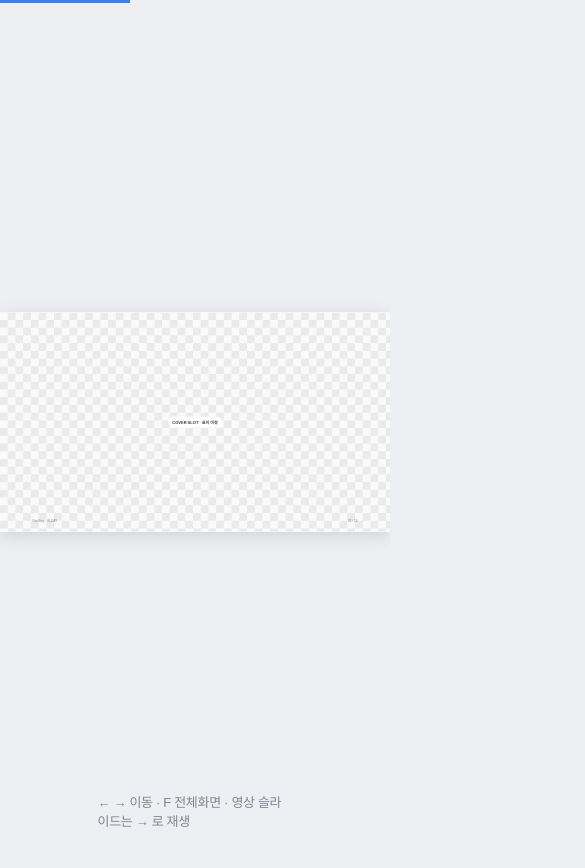
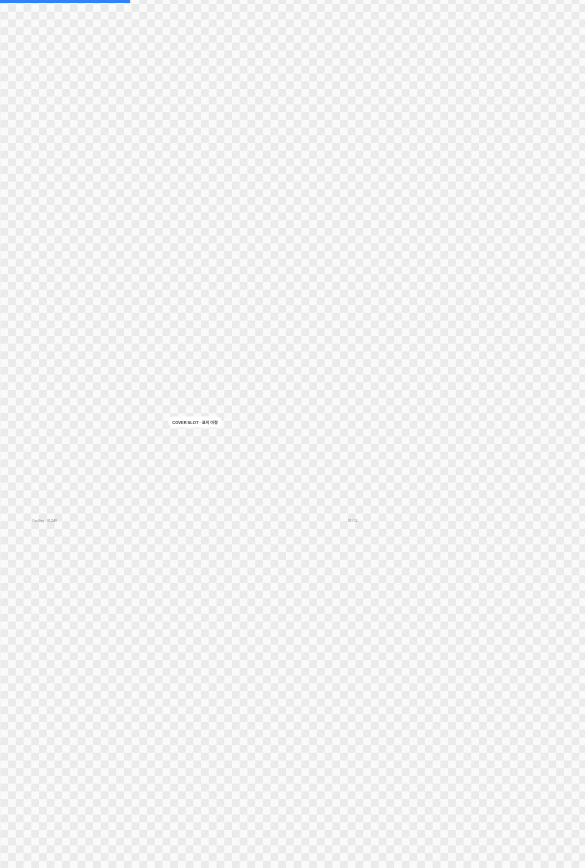
Before and after one commit to dear-my-sunday/fanstay, a plain HTML site: page docs/design/problem-slides.html in a window 390 px wide. Shown: the top 868 px of the page, 585 px wide, since content can reach past the window. Before the commit the page ends 844 px from the top, so only its background shows below. Drawn offline with Linux system fonts and the light colour scheme; a web font is replaced by a local one.

Commit message:
문제 제기 슬라이드: 창 크기에 맞춰 배경·영상 풀블리드가 꽉 차도록 반응형 처리, 하단 조작 안내 문구 제거
Co-Authored-By: Claude Sonnet 5.5 <noreply@anthropic.com>
Claude-Session: https://claude.ai/code/session_01Th9T5oFioiVy5GVHTn32t9

```diff
--- a/docs/design/problem-slides.html
+++ b/docs/design/problem-slides.html
@@ -17,10 +17,11 @@
 html,body{height:100%;overflow:hidden;background:#EDEFF3}
 body{font-family:"Pretendard","Apple SD Gothic Neo",sans-serif;color:var(--h2);-webkit-font-smoothing:antialiased;letter-spacing:-.02em}
 button{font:inherit;color:inherit;background:none;border:0;cursor:pointer;letter-spacing:inherit}
-#stage{position:absolute;left:50%;top:50%;width:1920px;height:1080px;background:#fff;transform-origin:0 0;overflow:hidden;box-shadow:0 20px 80px rgba(0,0,0,.12)}
+/* 창 크기에 맞춰 stage가 뷰포트를 꽉 채우고, 1920×1080 프레임은 가운데에 배치돼요(남는 영역은 배경만 이어짐) */
+#stage{position:absolute;left:0;top:0;background:#fff;transform-origin:0 0}
 
 /* ===== slide frame ===== */
-.slide{position:absolute;inset:0;opacity:0;visibility:hidden;transition:opacity .4s ease,visibility 0s .4s;background:#fff}
+.slide{position:absolute;left:var(--ox,0px);top:var(--oy,0px);width:1920px;height:1080px;opacity:0;visibility:hidden;transition:opacity .4s ease,visibility 0s .4s}
 .slide.on{opacity:1;visibility:visible;transition:opacity .4s ease}
 .kick{position:absolute;left:160px;top:96px;font-size:18px;font-weight:600;color:var(--label);line-height:1.2}
 .ttl{position:absolute;left:160px;top:132px;font-size:56px;font-weight:700;line-height:1.28;letter-spacing:-1.12px;color:var(--h1);white-space:nowrap}
@@ -37,14 +38,15 @@ button{font:inherit;color:inherit;background:none;border:0;cursor:pointer;letter
 .chp{display:inline-block;font-size:16px;font-weight:600;color:#33383C;background:#fff;padding:8px 14px;border-radius:999px;letter-spacing:-.16px}
 
 /* ===== 01 표지 (미정) ===== */
-.cover{position:absolute;inset:0;display:grid;place-items:center}
+.cover{position:absolute;left:-3000px;top:-3000px;width:7920px;height:7080px;display:grid;place-items:center}
 .cover .chp{font-size:20px;padding:12px 20px}
 
 /* ===== 02 인터뷰 영상 ===== */
-.glowtop{position:absolute;left:0;top:0;width:1920px;height:620px;background:radial-gradient(ellipse 62% 100% at 50% 0%,#CFE3FB 0%,rgba(207,227,251,0) 100%);pointer-events:none}
+/* 상단 하늘색 광원은 창 전체 폭에 걸쳐 */
+.glowtop{position:absolute;left:calc(-1*var(--ox,0px));top:calc(-1*var(--oy,0px));width:var(--W,1920px);height:620px;background:radial-gradient(ellipse 62% 100% at 50% 0%,#CFE3FB 0%,rgba(207,227,251,0) 100%);pointer-events:none}
 .vbig{position:absolute;left:160px;top:412px;width:1600px;height:548px;border-radius:60px;overflow:hidden;cursor:pointer;
   transition:left .8s var(--snap),top .8s var(--snap),width .8s var(--snap),height .8s var(--snap),border-radius .8s var(--snap),opacity .6s var(--ease),transform .6s var(--ease)}
-.slide.exp .vbig{left:0;top:0;width:1920px;height:1080px;border-radius:0;z-index:3}
+.slide.exp .vbig{left:calc(-1*var(--ox,0px));top:calc(-1*var(--oy,0px));width:var(--W,1920px);height:var(--H,1080px);border-radius:0;z-index:3}
 .slide.exp .rv:not(.vbig){opacity:0;transform:translateY(-60px)}
 .slide.exp .foot{opacity:0}
 .vbig .chp{position:absolute;left:32px;top:30px;transition:opacity .3s ease}
@@ -90,7 +92,7 @@ button{font:inherit;color:inherit;background:none;border:0;cursor:pointer;letter
 
 /* ===== nav ===== */
 #bar{position:fixed;left:0;top:0;height:3px;background:var(--blue);width:0;transition:width .4s ease;z-index:9}
-#help{position:fixed;left:50%;bottom:14px;transform:translateX(-50%);font-size:13px;color:rgba(23,30,41,.5);z-index:9;transition:opacity .6s}
+#help-removed{position:fixed;left:50%;bottom:14px;transform:translateX(-50%);font-size:13px;color:rgba(23,30,41,.5);z-index:9;transition:opacity .6s}
 </style>
 </head>
 <body>
@@ -143,12 +145,16 @@ button{font:inherit;color:inherit;background:none;border:0;cursor:pointer;letter
 </section>
 
 </div>
-<div id="help">← → 이동 · F 전체화면 · 영상 슬라이드는 → 로 재생</div>
 
 <script>
 const $=(s,r=document)=>r.querySelector(s),$$=(s,r=document)=>[...r.querySelectorAll(s)];
 const stage=$('#stage');
-function fit(){const s=Math.min(innerWidth/1920,innerHeight/1080);stage.style.transform=`scale(${s}) translate(-50%,-50%)`;stage.style.left='50%';stage.style.top='50%'}
+function fit(){
+  const s=Math.min(innerWidth/1920,innerHeight/1080),W=innerWidth/s,H=innerHeight/s,st=stage.style;
+  st.width=W+'px';st.height=H+'px';st.transform=`scale(${s})`;
+  st.setProperty('--W',W+'px');st.setProperty('--H',H+'px');
+  st.setProperty('--ox',(W-1920)/2+'px');st.setProperty('--oy',(H-1080)/2+'px');
+}
 addEventListener('resize',fit);fit();
 
 /* ===== 인터뷰 영상 =====
@@ -237,7 +243,6 @@ addEventListener('keydown',e=>{
   else if(e.key==='f'||e.key==='F'){document.fullscreenElement?document.exitFullscreen():document.documentElement.requestFullscreen()}
 });
 let tx=null;addEventListener('touchstart',e=>tx=e.touches[0].clientX);addEventListener('touchend',e=>{if(tx==null)return;const d=e.changedTouches[0].clientX-tx;if(Math.abs(d)>60)d<0?next():prev();tx=null});
-setTimeout(()=>{const hp=$('#help');hp.style.opacity=0},6000);
 const h=parseInt(location.hash.slice(1));show(h>0?h-1:0);
 </script>
 </body>
```
